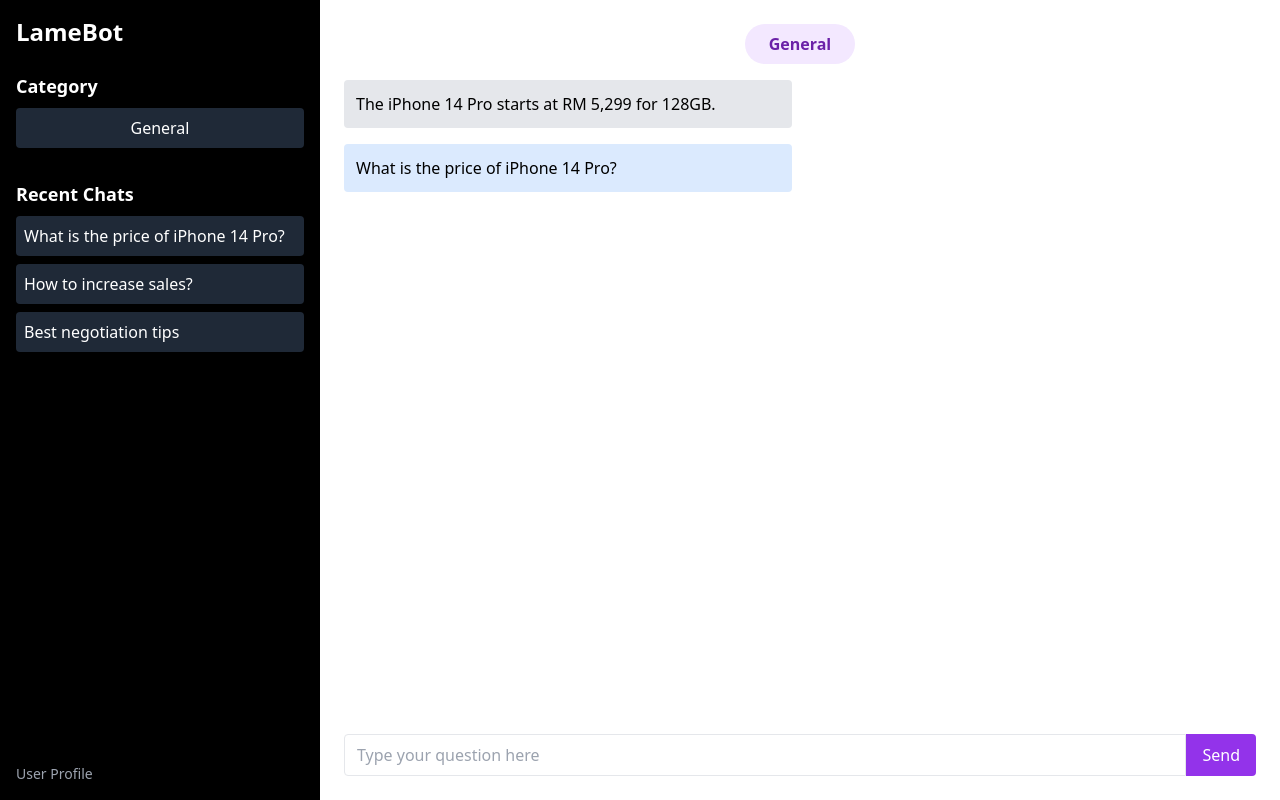
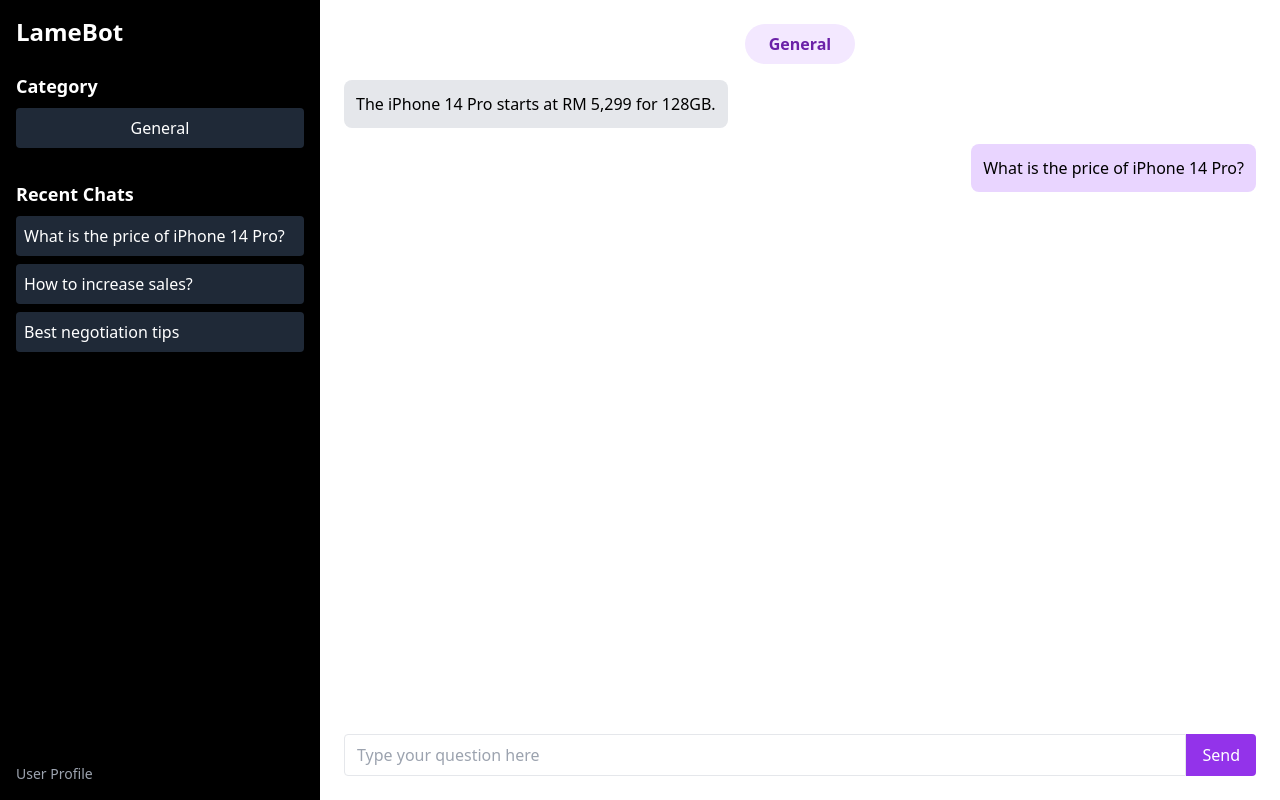
Before and after one commit to chaywen/retail-chatbot, a React (Create React App) app: page / in a window 1280 px wide. Built offline with nearby package versions, Linux system fonts and the light colour scheme.

Commit message:
Update MessageBubble.jsx

```diff
--- a/src/components/MessageBubble.jsx
+++ b/src/components/MessageBubble.jsx
@@ -3,8 +3,10 @@ import React from 'react';
 export default function MessageBubble({ sender, text }) {
   const isUser = sender === 'user';
   return (
-    <div className={`p-3 rounded max-w-md ${isUser ? 'bg-blue-100 self-end' : 'bg-gray-200 self-start'}`}>
-      {text}
+    <div className={`flex ${isUser ? 'justify-end' : 'justify-start'}`}>
+      <div className={`p-3 rounded-lg max-w-md ${isUser ? 'bg-purple-200 text-right' : 'bg-gray-200 text-left'}`}>
+        {text}
+      </div>
     </div>
   );
 }
```
